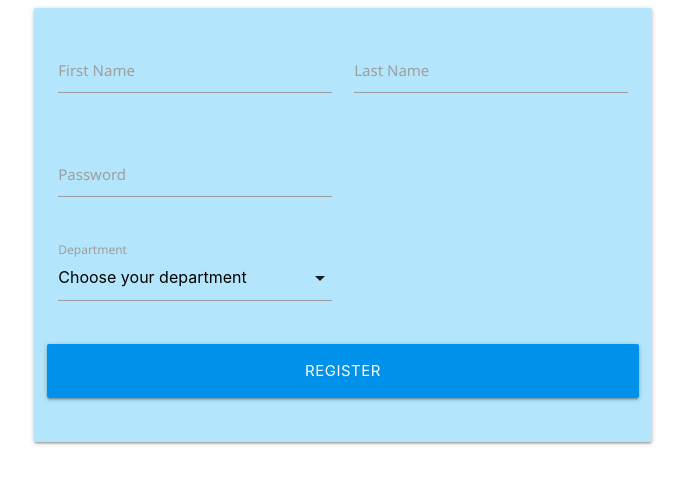
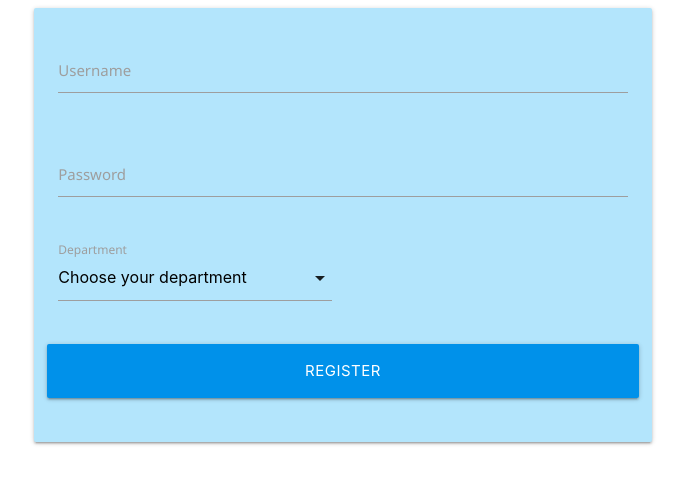
Before and after one commit to leeton1412/myshrink, a Flask app: page /register in a window 1280 px wide. Shown: the part 364-841 px from the top of the page, without its empty margins (297-982 px from the left). Run offline with Flask 2, Linux system fonts and the light colour scheme; some libraries are stand-ins or nearby versions.

Commit message:
removed first and last name field

```diff
--- a/app.py
+++ b/app.py
@@ -34,6 +34,9 @@ def get_shrink():
 
 @app.route("/register", methods=["GET", "POST"])
 def register():
+    if request.method == "POST":
+        # See if manager is registered
+        present_user = mongo.db.userDB.find_one({})
     return render_template("register.html")
 
 
--- a/templates/register.html
+++ b/templates/register.html
@@ -10,17 +10,13 @@
     <form class="col s12 m6 offset-m3" method="POST" action="{{ url_for('register') }}">
         <div class="card-panel light-blue lighten-4">
             <div class="row">
-                <div class="input-field col s6">
-                    <input id="first_name" type="text" class="validate" name="first_name">
-                    <label for="first_name">First Name</label>
-                </div>
-                <div class="input-field col s6">
-                    <input id="last_name" type="text" class="validate" name="last_name">
-                    <label for="last_name">Last Name</label>
+                <div class="input-field col s12">
+                    <input id="username" type="text" class="validate" name="username">
+                    <label for="username">Username</label>
                 </div>
             </div>
             <div class="row">
-                <div class="input-field col s6">
+                <div class="input-field col s12">
                     <input id="password" type="password" class="validate" name="password">
                     <label for="password">Password</label>
                 </div>
```
